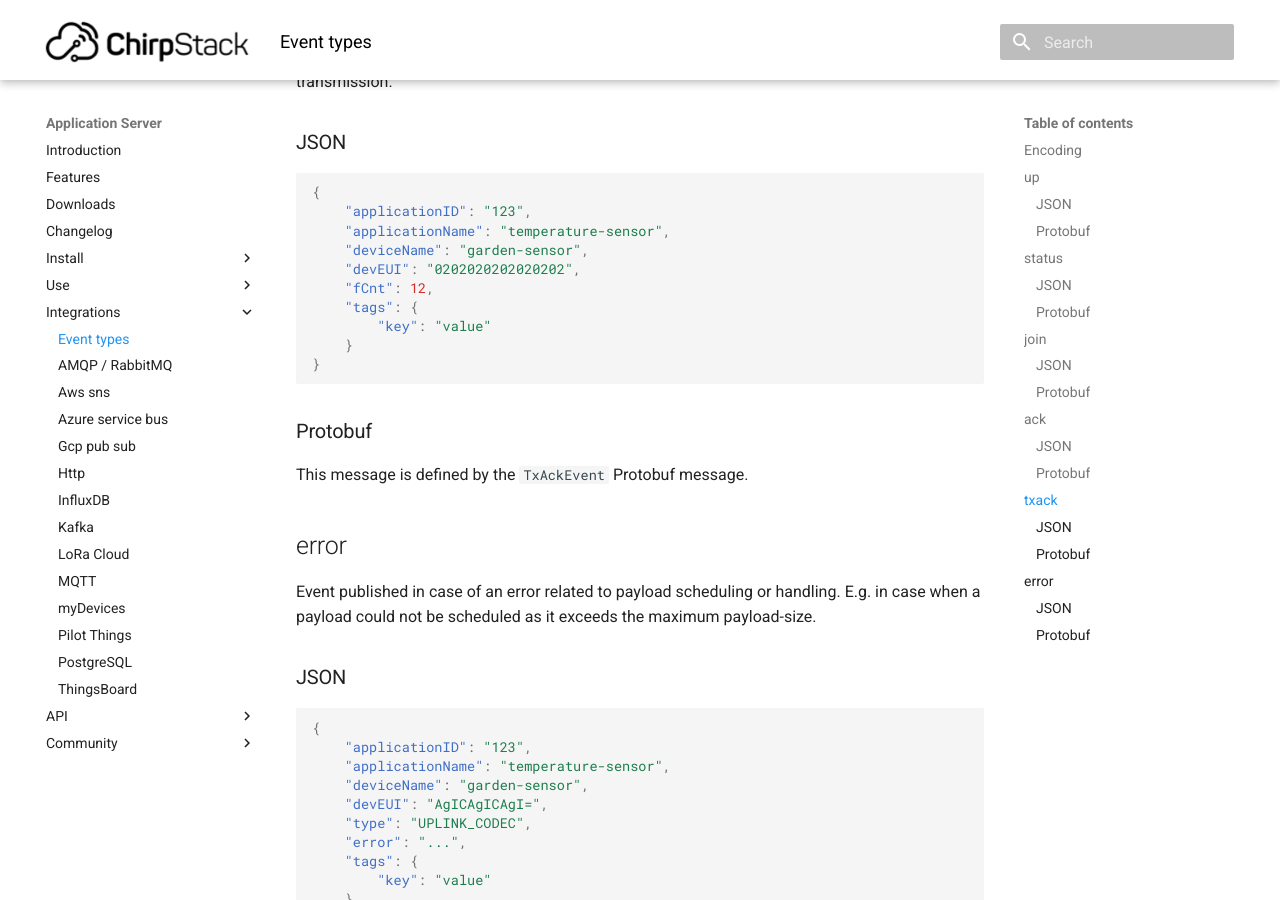
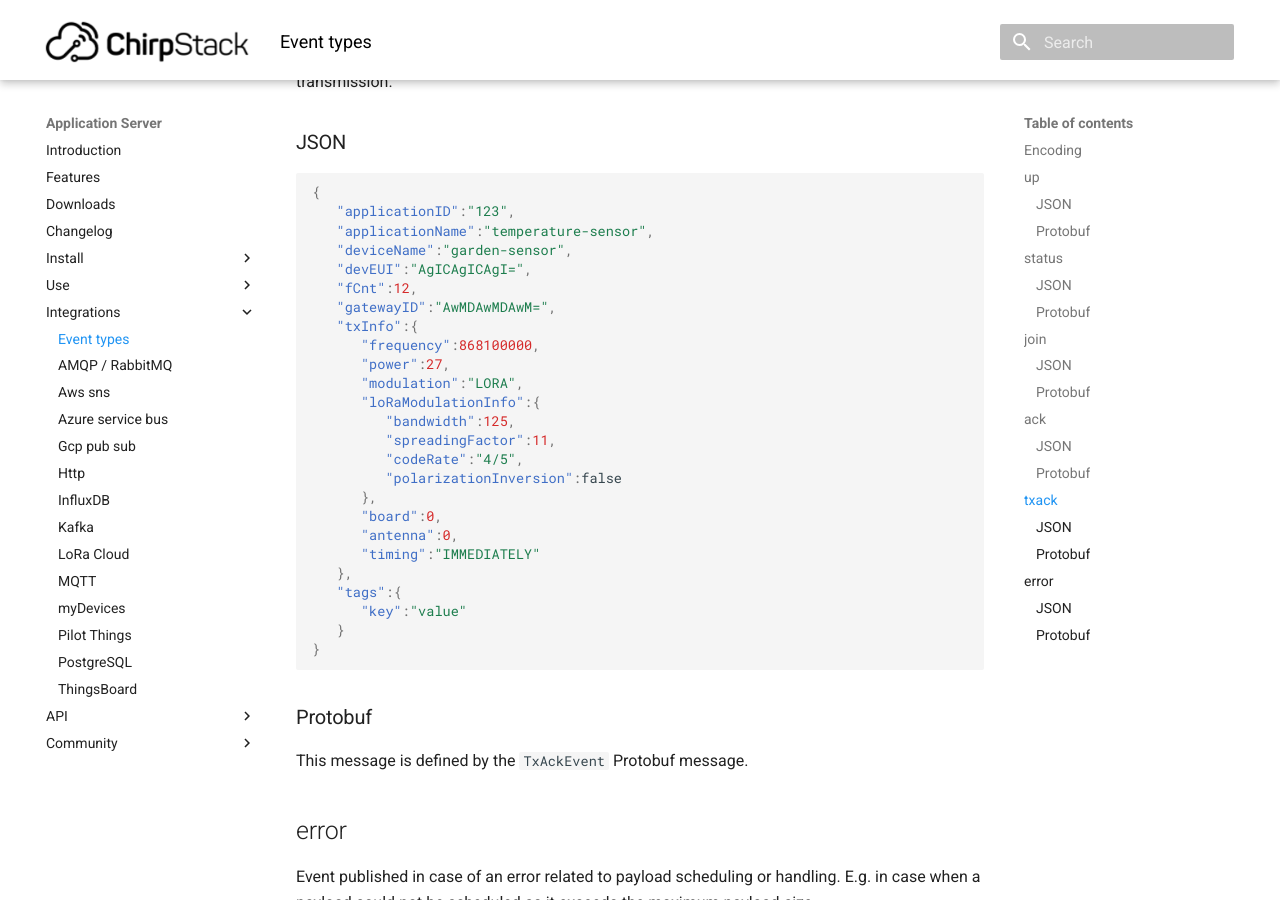
Before and after one commit to brocaar/chirpstack-docs, an MkDocs documentation site: the page built from docs/application-server/integrations/events.md, in a window 1280 px wide and 900 px high, scrolled down 4912 px. Built offline with MkDocs 1.6.1 and Material for MkDocs 9.7.7, drawn with Linux system fonts in a browser that asks for light colours.

Commit message:
Update TxAck event. (#37)

````diff
--- a/docs/application-server/integrations/events.md
+++ b/docs/application-server/integrations/events.md
@@ -239,14 +239,29 @@
 
 ```json
 {
-    "applicationID": "123",
-    "applicationName": "temperature-sensor",
-    "deviceName": "garden-sensor",
-    "devEUI": "0202020202020202",
-    "fCnt": 12,
-    "tags": {
-        "key": "value"
-    }
+   "applicationID":"123",
+   "applicationName":"temperature-sensor",
+   "deviceName":"garden-sensor",
+   "devEUI":"AgICAgICAgI=",
+   "fCnt":12,
+   "gatewayID":"AwMDAwMDAwM=",
+   "txInfo":{
+      "frequency":868100000,
+      "power":27,
+      "modulation":"LORA",
+      "loRaModulationInfo":{
+         "bandwidth":125,
+         "spreadingFactor":11,
+         "codeRate":"4/5",
+         "polarizationInversion":false
+      },
+      "board":0,
+      "antenna":0,
+      "timing":"IMMEDIATELY"
+   },
+   "tags":{
+      "key":"value"
+   }
 }
 ```
 
````
